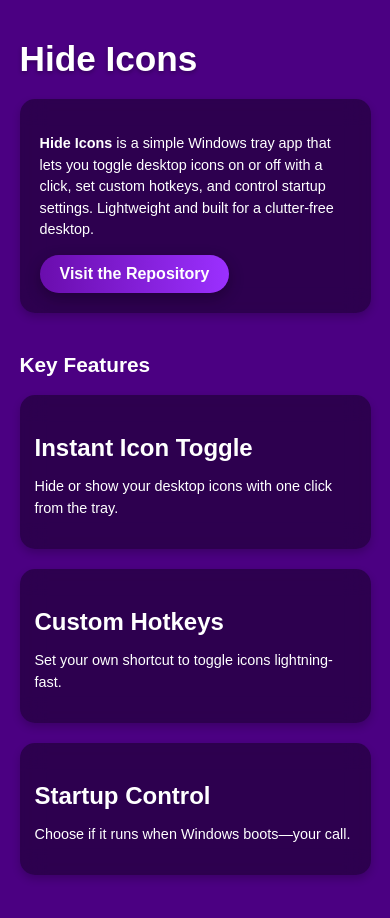
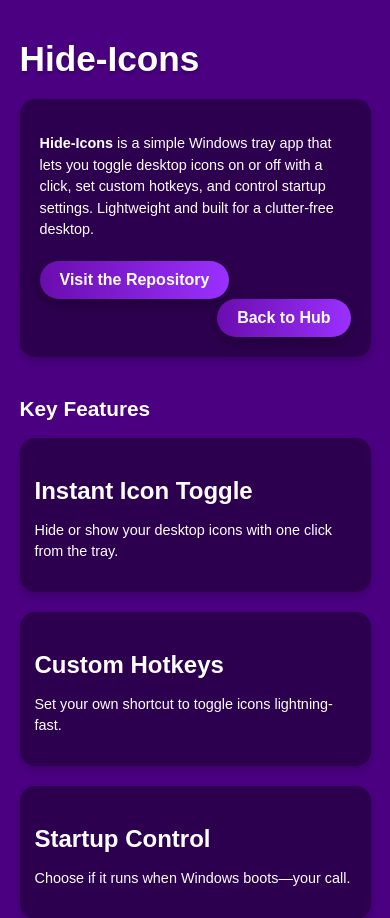
Before and after one commit to emp0ry/Hide-Icons, a plain HTML site: page docs/index.html in a window 390 px wide. Shown: the top 918 px of the page. Drawn offline with Linux system fonts and the light colour scheme.

Commit message:
Update website

```diff
--- a/docs/css/styles.css
+++ b/docs/css/styles.css
@@ -75,6 +75,29 @@ p {
     margin-bottom: 40px;
     backdrop-filter: blur(12px);
     box-shadow: 0 4px 8px rgba(0, 0, 0, 0.2);
+}
+
+.about-buttons {
+    position: relative;
+    margin-top: 20px; /* Space between paragraph and buttons */
+}
+
+.about-buttons .btn {
+    margin: 0; /* Remove default margins for precise positioning */
+}
+
+.about-buttons .btn:first-child {
+    float: left;
+}
+
+.about-buttons .btn.back-to-hub {
+    float: right;
+}
+
+.about-buttons::after {
+    content: "";
+    display: table;
+    clear: both;
 }
 
 .features {
--- a/docs/index.html
+++ b/docs/index.html
@@ -7,15 +7,14 @@
     window.dataLayer = window.dataLayer || [];
     function gtag(){dataLayer.push(arguments);}
     gtag('js', new Date());
-
     gtag('config', 'G-QY5L70VTTG');
     </script>
 
     <meta charset="UTF-8">
     <meta name="language" content="en">
     <meta name="viewport" content="width=device-width, initial-scale=1.0">
-        <meta name="description" content="Hide Icons - A lightweight Windows tray app to toggle desktop icons, set custom hotkeys, and manage startup. Simple, fast, and clutter-free.">
-        <meta name="keywords" content="Hide Icons, Windows app, desktop icons, tray tool, hotkeys, emp0ry, GitHub">
+    <meta name="description" content="Hide-Icons - A lightweight Windows tray app to toggle desktop icons, set custom hotkeys, and manage startup. Simple, fast, clutter-free.">
+    <meta name="keywords" content="Hide-Icons, Windows app, desktop icons, tray tool, hotkeys, emp0ry, GitHub">
     <meta name="author" content="emp0ry">
     <meta name="robots" content="index, follow">
 
@@ -32,46 +31,40 @@
 
     <!-- Open Graph / Facebook -->
     <meta property="og:type" content="website">
-        <meta property="og:url" content="https://emp0ry.github.io/Hide-Icons">
-        <meta property="og:title" content="Hide Icons - Toggle Desktop Icons with Ease">
+    <meta property="og:url" content="https://emp0ry.github.io/Hide-Icons/">
+    <meta property="og:title" content="Hide-Icons - Toggle Desktop Icons with Ease">
     <meta property="og:description" content="A lightweight Windows tray app to hide/show desktop icons, set hotkeys, and manage startup. Keep your desktop clean and simple.">
-        <!-- Uncomment and update with your icon if you have one -->
     <!-- <meta property="og:image" content="https://github.com/emp0ry/Hide-Icons/raw/main/icon.ico"> -->
-        <meta property="og:site_name" content="Hide Icons">
+    <meta property="og:site_name" content="Hide-Icons">
 
     <!-- Twitter -->
-        <meta property="twitter:card" content="summary_large_image">
-        <meta property="twitter:url" content="https://emp0ry.github.io/Hide-Icons">
-        <meta property="twitter:title" content="Hide Icons - Toggle Desktop Icons with Ease">
-        <meta property="twitter:description" content="A lightweight Windows tray app to hide/show desktop icons, set hotkeys, and manage startup. Keep your desktop clean and simple.">
-        <!-- <meta property="twitter:image" content="https://github.com/emp0ry/Hide-Icons/raw/main/icon.ico"> -->
-
-        <!-- Discord -->
-        <meta property="discord:title" content="Hide Icons - Toggle Desktop Icons with Ease">
-        <meta property="discord:description" content="A lightweight Windows tray app to hide/show desktop icons, set hotkeys, and manage startup. Keep your desktop clean and simple.">
-        <!-- <meta property="discord:image" content="https://github.com/emp0ry/Hide-Icons/raw/main/icon.ico"> -->
+    <meta name="twitter:card" content="summary_large_image">
+    <meta name="twitter:url" content="https://emp0ry.github.io/Hide-Icons/">
+    <meta name="twitter:title" content="Hide-Icons - Toggle Desktop Icons with Ease">
+    <meta name="twitter:description" content="A lightweight Windows tray app to hide/show desktop icons, set hotkeys, and manage startup. Keep your desktop clean and simple.">
+    <!-- <meta name="twitter:image" content="https://github.com/emp0ry/Hide-Icons/raw/main/icon.ico"> -->
 
     <!-- Canonical URL -->
-        <link rel="canonical" href="https://emp0ry.github.io/Hide-Icons">
+    <link rel="canonical" href="https://emp0ry.github.io/Hide-Icons/">
 
-        <!-- Favicon (Update with your own if you have one) -->
+    <!-- Favicon -->
     <link rel="icon" type="image/x-icon" href="https://github.com/emp0ry/Hide-Icons/raw/main/icon.ico">
 
     <!-- Google Fonts: Poppins -->
     <link href="https://fonts.googleapis.com/css2?family=Poppins:wght@400;600&display=swap" rel="stylesheet">
 
     <!-- External CSS -->
-        <link rel="stylesheet" href="css/styles.css">
+    <link rel="stylesheet" href="/css/styles.css">
 
-        <title>Hide Icons - Clean Your Desktop in One Click</title>
+    <title>Hide-Icons - Clean Your Desktop in One Click</title>
 
     <!-- Structured Data (Schema.org) -->
     <script type="application/ld+json">
     {
       "@context": "https://schema.org",
       "@type": "WebSite",
-          "name": "Hide Icons",
-          "url": "https://emp0ry.github.io/Hide-Icons",
+      "name": "Hide-Icons",
+      "url": "https://emp0ry.github.io/Hide-Icons/",
       "description": "A lightweight Windows tray app to toggle desktop icons, set custom hotkeys, and manage startup. Simple, fast, and clutter-free.",
       "author": {
         "@type": "Person",
@@ -82,10 +75,13 @@
 </head>
 <body>
     <div class="container">
-        <h1>Hide Icons</h1>
+        <h1>Hide-Icons</h1>
         <div class="about">
-            <p><strong>Hide Icons</strong> is a simple Windows tray app that lets you toggle desktop icons on or off with a click, set custom hotkeys, and control startup settings. Lightweight and built for a clutter-free desktop.</p>
-            <a href="https://github.com/emp0ry/Hide-Icons" class="btn" aria-label="Visit the Hide Icons repository on GitHub">Visit the Repository</a>
+            <p><strong>Hide-Icons</strong> is a simple Windows tray app that lets you toggle desktop icons on or off with a click, set custom hotkeys, and control startup settings. Lightweight and built for a clutter-free desktop.</p>
+            <div class="about-buttons">
+                <a href="https://github.com/emp0ry/Hide-Icons" class="btn" aria-label="Visit the Hide-Icons repository on GitHub">Visit the Repository</a>
+                <a href="/" class="btn back-to-hub" aria-label="Back to emp0ry's Hub">Back to Hub</a>
+            </div>
         </div>
 
         <h2>Key Features</h2>
```
Lines whose indentation alone changed are shown as unchanged.
